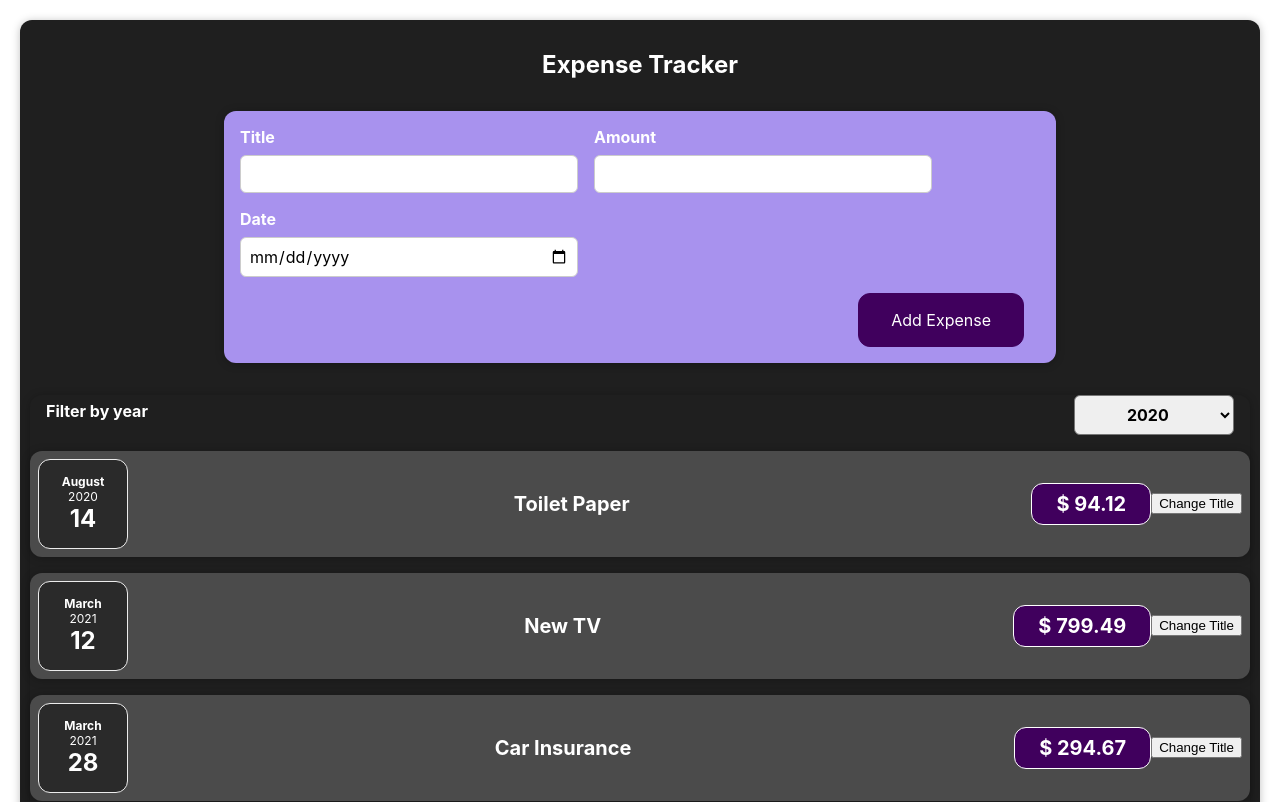
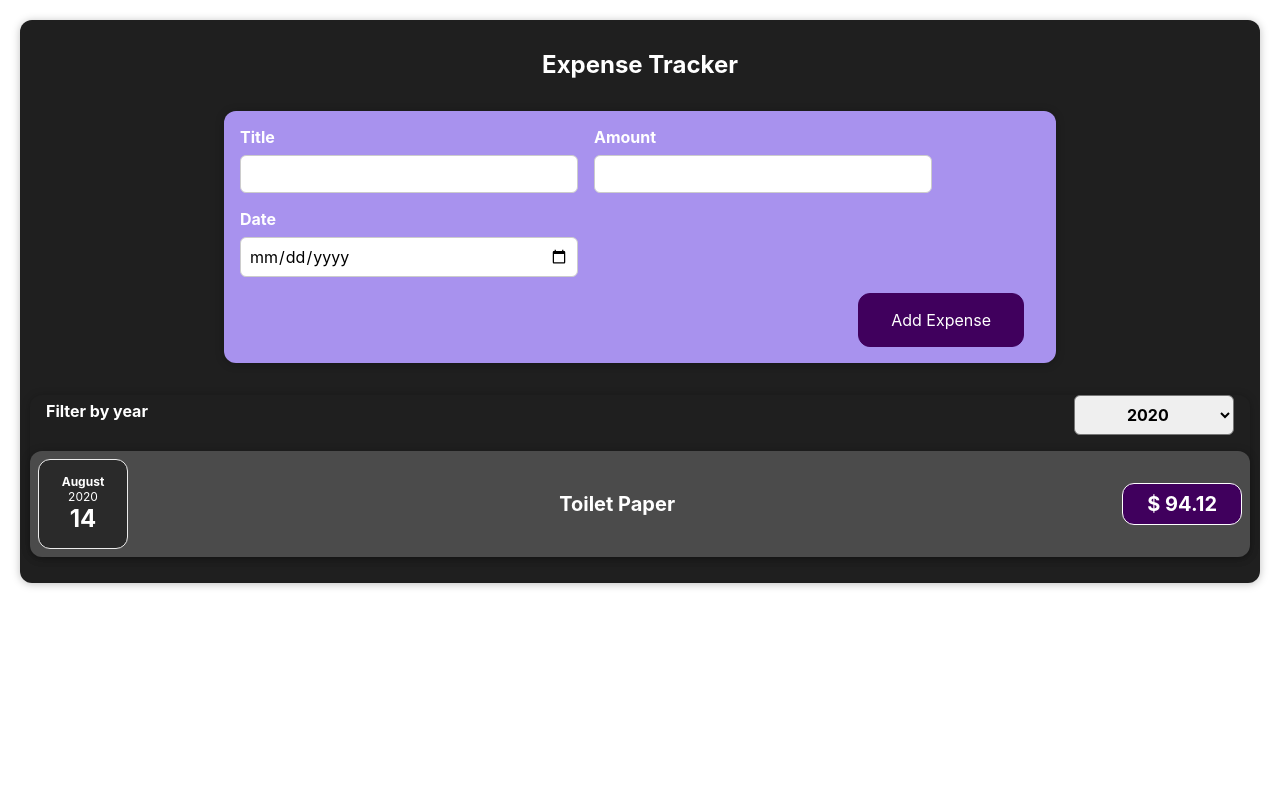
Before and after one commit to dtnya428/expense_tracker_react, a React (Create React App) app: page / in a window 1280 px wide. Shown: the top 802 px of the page. Built offline with nearby package versions, Linux system fonts and the light colour scheme.

Commit message:
Rendering List and Expenses Filter

```diff
--- a/src/App.js
+++ b/src/App.js
@@ -1,10 +1,11 @@
+import { useState } from 'react';
 import './App.css';
 import Expenses from './components/Expenses/Expenses';
 import NewExpense from './components/NewExpense/NewExpense';
 
 function App() {
 
-  const expenses = [
+  const DUMMY_EXPENSES = [
     {
       id: 'e1',
       title: 'Toilet Paper',
@@ -26,9 +27,15 @@ function App() {
     },
   ];
 
+  const [expenses, setExpenses] = useState(DUMMY_EXPENSES);
+
+
+
   const addExpenseHandler = (expense) => {
-    console.log("In App.js");
-    console.log(expense);
+    setExpenses(prevExpense => {
+      return [expense, ...prevExpense];
+    })
+
   }
 
   return (
--- a/src/components/Expenses/Expenses.js
+++ b/src/components/Expenses/Expenses.js
@@ -3,22 +3,30 @@ import ExpenseItem from "./expenseItem";
 import Card from "../UI/Card";
 import ExpensesFilter from "./ExpensesFilter";
 
-function Expenses(expenses) {
+
+function Expenses(props) {
 
     const [filteredYear, setSelectedFilter] = useState('2020');
 
+    const filteredExpenses = props.expenses.filter((expense) => {
+        return expense.date.getFullYear().toString() === filteredYear;
+    });
+
     const applySelectedFilterHandler = (selectedYear) => {
         setSelectedFilter(selectedYear);
-        console.log(selectedYear);
     }
 
     return (
         <Card className="expenses">
             <ExpensesFilter onSelectFilter={applySelectedFilterHandler} selected={filteredYear} />
-            <ExpenseItem date={expenses.expenses[0].date} title={expenses.expenses[0].title} amount={expenses.expenses[0].amount}></ExpenseItem>
-            <ExpenseItem date={expenses.expenses[1].date} title={expenses.expenses[1].title} amount={expenses.expenses[1].amount}></ExpenseItem>
-            <ExpenseItem date={expenses.expenses[2].date} title={expenses.expenses[2].title} amount={expenses.expenses[2].amount}></ExpenseItem>
-            <ExpenseItem date={expenses.expenses[3].date} title={expenses.expenses[3].title} amount={expenses.expenses[3].amount}></ExpenseItem>
+            {filteredExpenses.map((expense) =>
+                <ExpenseItem
+                    key={expense.id}
+                    date={expense.date}
+                    title={expense.title}
+                    amount={expense.amount}
+                />
+            )}
         </Card>
     );
 }
--- a/src/components/Expenses/ExpensesFilter.js
+++ b/src/components/Expenses/ExpensesFilter.js
@@ -12,6 +12,7 @@ const ExpensesFilter = (props) => {
             <div className='expenses-filter__control'>
                 <label>Filter by year</label>
                 <select onChange={filterChangeHandler} value={props.selected}>
+                    <option value='2023'>2023</option>
                     <option value='2022'>2022</option>
                     <option value='2021'>2021</option>
                     <option value='2020'>2020</option>
--- a/src/components/Expenses/expenseItem.js
+++ b/src/components/Expenses/expenseItem.js
@@ -1,25 +1,25 @@
-import { useState } from 'react';
+//import { useState } from 'react';
 import './expenseItem.css';
 import ExpenseDate from './ExpenseDate';
 import Card from "../UI/Card";
 
 function ExpenseItem(props) {
 
-    const [title, setTitle] = useState(props.title);
+    //const [title, setTitle] = useState(props.title);
 
-    const clickHandler = () => {
-        setTitle('Updated');
-        console.log(`${title} button clicked!`);
-    }
+    // const clickHandler = () => {
+    //     setTitle('Updated');
+    //     console.log(`${title} button clicked!`);
+    // }
 
     return (
         <Card className="expense-item">
             <ExpenseDate date={props.date} />
             <div className='expense-item__description'>
-                <h2>{title}</h2>
+                <h2>{props.title}</h2>
                 <div className='expense-item__price'>$ {props.amount}</div>
             </div>
-            <button onClick={clickHandler}>Change Title</button>
+            {/* <button onClick={clickHandler}>Change Title</button> */}
         </Card>
     );
 }
--- a/src/components/NewExpense/NewExpense.js
+++ b/src/components/NewExpense/NewExpense.js
@@ -5,8 +5,8 @@ const NewExpense = (props) => {
 
     const saveExpenseDataHandler = (enteredExpenseData) => {
         const expenseData = {
-            ...enteredExpenseData,
-            id: Math.random().toString()
+            id: Math.random().toString(),
+            ...enteredExpenseData
         };
         props.onAddExpense(expenseData);
     };
```
